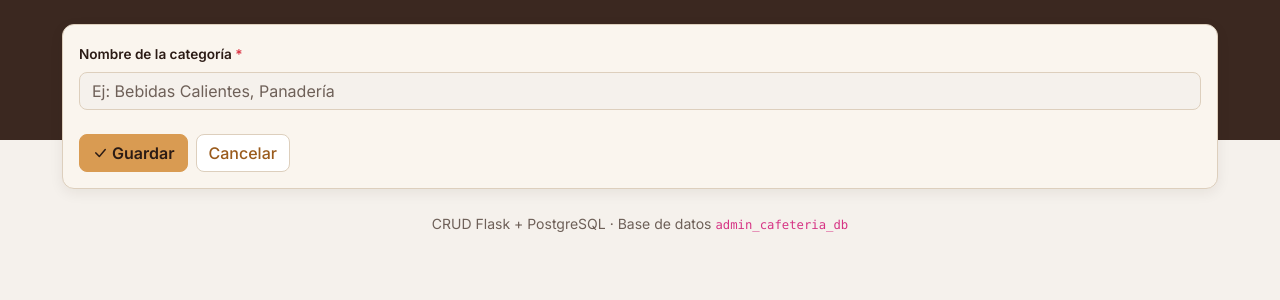
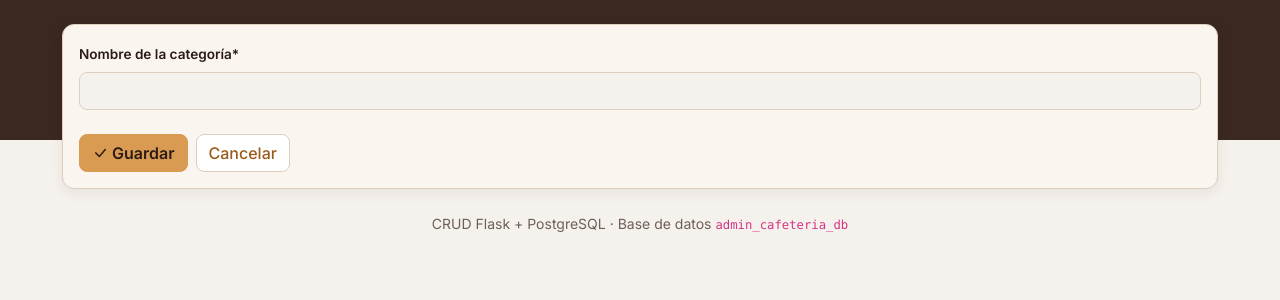
Before and after one commit to Luisa626/admin_cafeteria, a Flask app: page /configuracion/categoria/ in a window 1280 px wide. Shown: the part 55-355 px from the top of the page. Run offline with Flask 3, Linux system fonts and the light colour scheme; some libraries are stand-ins or nearby versions.

Commit message:
quite un estilo de label, y cambien un formato en otro label

```diff
--- a/templates/configuracion/categoria_form.html
+++ b/templates/configuracion/categoria_form.html
@@ -6,13 +6,12 @@
   <div class="card-body">
     <form method="POST" novalidate>
       <div class="mb-3">
-        <label for="nombre_categoria" class="form-label">Nombre de la categoría <span class="text-danger">*</span></label>
+        <label for="nombre_categoria" class="form-label">Nombre de la categoría*</span></label>
         <input type="text"
-               class="form-control"
+                 class="form-control text-uppercase"
                id="nombre_categoria"
                name="nombre_categoria"
                maxlength="50"
-               placeholder="Ej: Bebidas Calientes, Panadería"
                value="{{ item.nombre_categoria if item else '' }}"
                required>
       </div>
```
